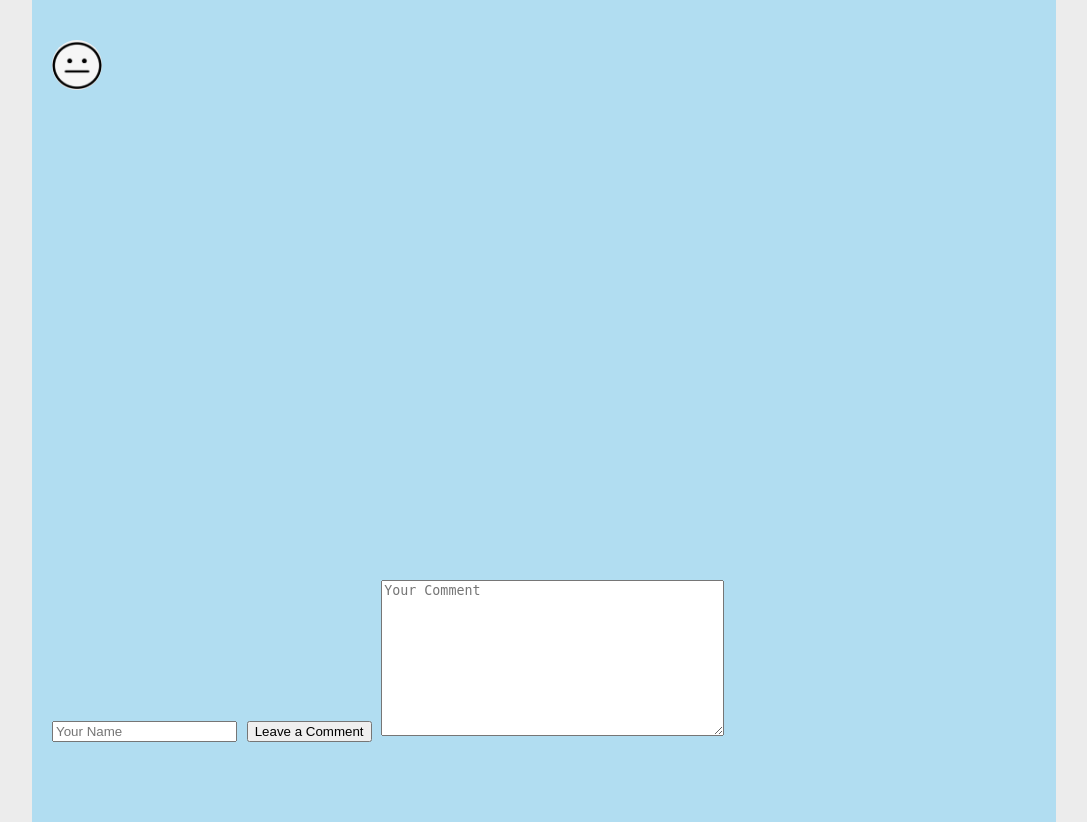
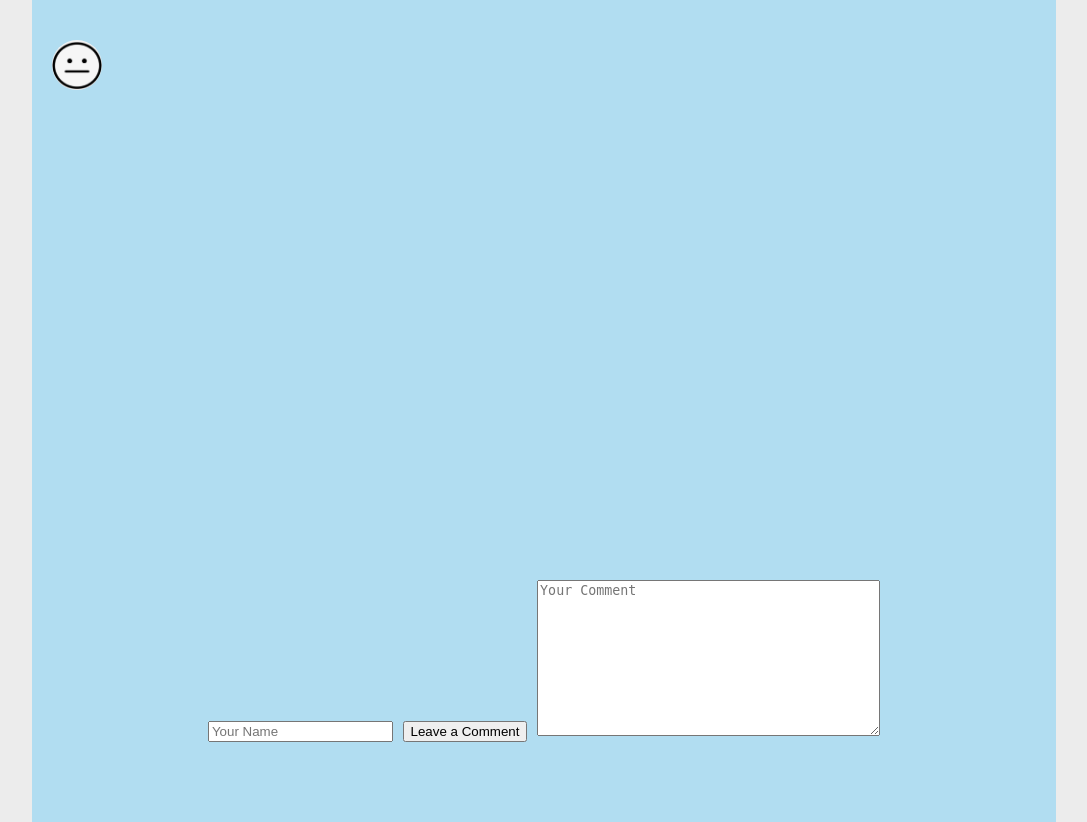
Before and after one commit to serious-pavel/personal_site, a Django app: template posts/templates/posts/post.html in a window 1280 px wide. Shown: the part 51-873 px from the top of the page, without its empty margins (96-1183 px from the left). Run offline with Django 5.2, Linux system fonts and the light colour scheme; the template is opened without the code that fills it: values that come from a table or form of the project are taken from there, others are empty; some web fonts are replaced.

Commit message:
initial styling

```diff
--- a/posts/static/posts/css/post_style.css
+++ b/posts/static/posts/css/post_style.css
@@ -50,3 +50,11 @@
 .post-section {
   min-height: 540px;
 }
+
+.leave-comment {
+  text-align: center;
+}
+
+.leave-comment-form {
+  margin: auto;
+}
```
